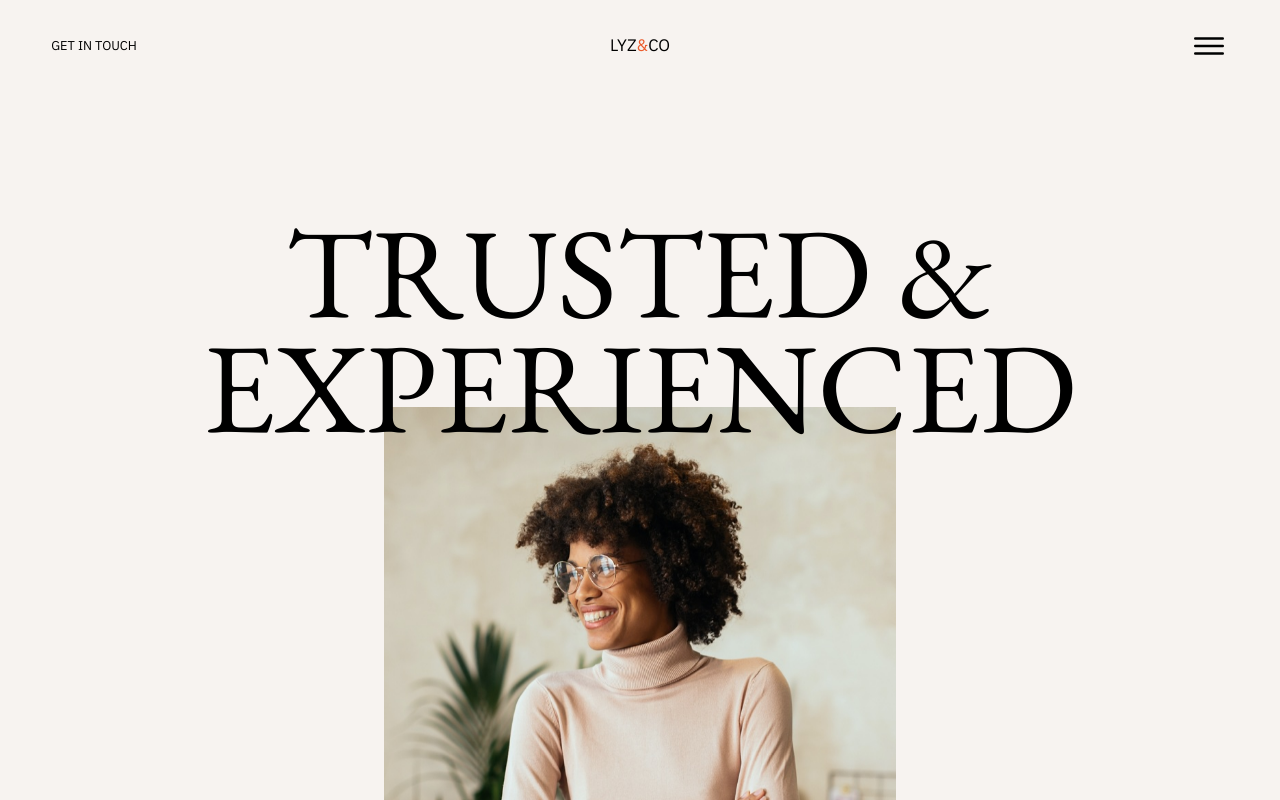
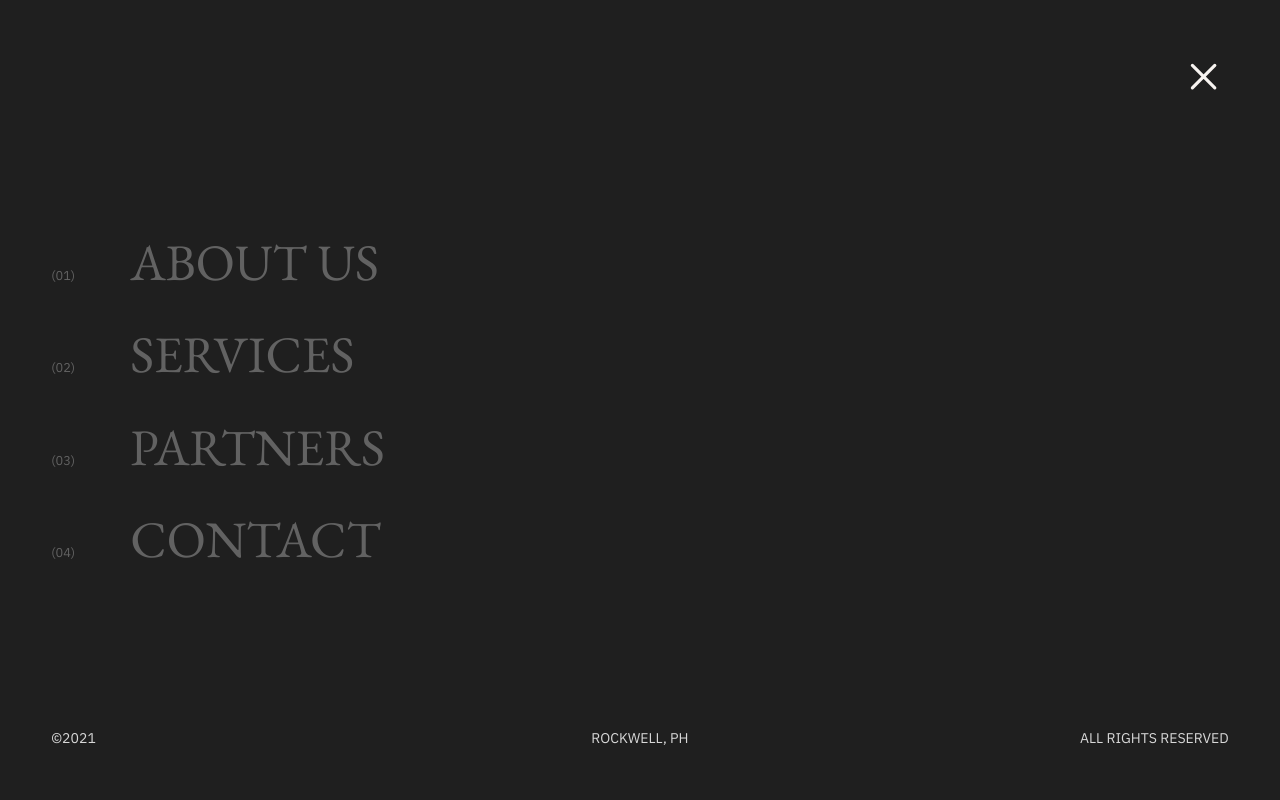
Before and after one commit to mercklyzer/Lyz-Co, a website: page index.html in a window 1280 px wide. Both pictures are taken after a click on the element 1208 px from the left and 45 px from the top of the page. Shown: the top 800 px of the page. Drawn offline with nearby package versions, Linux system fonts and the light colour scheme.

Commit message:
Add sidebar animation

```diff
--- a/app.js
+++ b/app.js
@@ -446,6 +446,69 @@ const enableContactOverlay = () => {
     close.addEventListener('click', hideContactOverlay)
 }
 
+const openSidebar = () => {
+    gsap.set('body', {overflow: 'hidden'})
+
+    let t1 = gsap.timeline()
+
+    t1.to('.sidebar', {
+        left: 0,
+        duration: 0.4
+    })
+    .from('.sidebar > .body', {
+        opacity: 0,
+        duration: 0.4
+    })
+}
+
+const closeSidebar = () => {
+    gsap.set('body', {overflow: 'auto'})
+
+    let t1 = gsap.timeline()
+
+    t1.to('.sidebar', {
+        left: '100%',
+        duration: 0.4
+    })
+}
+
+const enableSidebar = () => {
+    document.querySelector('#menu').addEventListener('click', () => {
+        openSidebar();
+    })
+
+    document.querySelector('.sidebar ion-icon').addEventListener('click', () => {
+        closeSidebar();
+    })
+
+    let bacgkroundImages = ['9310bc54', '7daf311a', '8f6da8bb', '48da48c6']
+
+    let sidebarItems = document.querySelectorAll('.sidebar > .body > .item-wrapper > .item-label')
+    sidebarItems.forEach((sidebarItem, i) => {
+
+        sidebarItem.addEventListener('mouseover', () => {
+            gsap.set('.sidebar > .section-preview', {
+                'background-image':`url(./images/${bacgkroundImages[i]}.jpg)`
+            })
+
+            gsap.to('.section-preview', {
+                width: '400px',
+                ease: Expo.easeInOut,
+                duration: 1
+            })
+        })
+
+        sidebarItem.addEventListener('mouseleave', () => {
+            gsap.to('.section-preview', {
+                width: 0,
+                ease: Expo.easeInOut,
+                duration: 1
+            })
+        })
+    })
+
+}
+
 // showIntroOverlay()
 showHero();
 showAbout();
@@ -455,3 +518,4 @@ darken();
 showContact();
 enableCircle();
 enableContactOverlay();
+enableSidebar();
--- a/index.html
+++ b/index.html
@@ -98,8 +98,45 @@
                 </div>
             </div>
         </div>
+    </section>
 
+    <section class="sidebar">
+        <div class="section-preview"></div>
+
+        <div class="header">
+            <ion-icon name="close-outline" id="sidebar-close"></ion-icon>
+        </div>
+
+        <div class="body">
+            <div class="item-wrapper">
+                <div class="counter">(01)</div>
+                <div class="item-label" data-text="ABOUT US">ABOUT US</div>
+            </div>
+
+            <div class="item-wrapper">
+                <div class="counter">(02)</div>
+                <div class="item-label" data-text="SERVICES">SERVICES</div>
+            </div>
+
+            <div class="item-wrapper">
+                <div class="counter">(03)</div>
+                <div class="item-label" data-text="PARTNERS">PARTNERS</div>
+            </div>
+
+            <div class="item-wrapper">
+                <div class="counter">(04)</div>
+                <div class="item-label" data-text="CONTACT">CONTACT</div>
+            </div>
+
+        </div>
+
+        <div class="footer">
+            <div>©2021</div>
+            <div>ROCKWELL, PH</div>
+            <div>ALL RIGHTS RESERVED</div>
+        </div>
     </section>
+
 
     <nav class="navbar">
         <div class="nav left">
@@ -109,7 +146,7 @@
             lyz<span>&</span>co
         </div>
         <div class="nav right">
-            <ion-icon name="menu-outline"></ion-icon>
+            <ion-icon name="menu-outline" id="menu"></ion-icon>
         </div>
     </nav>
 
--- a/style.css
+++ b/style.css
@@ -172,8 +172,114 @@ section.contact-overlay{
     font-family: 'IBM Plex Sans Arabic', sans-serif;
 }
 
+.sidebar{
+    position: fixed;
+    width: 100vw;
+    height: 100vh;
+    left: 100%;
+    top: 0;
+    padding: 4vw;
+    color: #f7f3f0;
+    background-color: #1f1f1f;
+    z-index: 100;
+    display: flex;
+    flex-direction: column;
+}
 
+.sidebar > .section-preview{
+    position: fixed;
+    top: 20%;
+    left: 60%;
+    height: 600px;
+    width: 0;
+    background: url('./images/9310bc54.jpg') no-repeat 50% 50%;
+    background-size: cover;
+    overflow: hidden;
+}
 
+.sidebar > .header,
+.sidebar > .footer{
+    flex-basis: 20%;
+    width: 100%;
+}
+
+.sidebar > .body{
+    display: flex;
+    flex-direction: column;
+    justify-content: center;
+    flex-basis: 60%;
+    width: 50%;
+}
+
+.sidebar > .body > .item-wrapper:not(:last-child){
+    margin-bottom: 2vw;
+}
+
+.sidebar > .body > .item-wrapper > .counter{
+    font-family: 'IBM Plex Sans Arabic', sans-serif;
+    font-size: 1vw;
+    display: inline-block;
+    color: rgba(255,255,255,0.3);
+}
+
+.sidebar > .body > .item-wrapper > .item-label{
+    display: inline-block;
+    font-family: 'EB Garamond', serif;
+    font-size: 4vw;
+    cursor: pointer;
+    position: relative;
+    color: rgba(255,255,255,0.3);
+}
+
+.sidebar > .body > .item-wrapper > .item-label:before{
+    color: #f7f3f0;
+    overflow: hidden;
+    white-space: nowrap;
+    position: absolute;
+    content: attr(data-text);
+    width: 0;
+    transition: all 1s cubic-bezier(0.84, 0, 0.08, 0.99);
+}
+
+.sidebar > .body > .item-wrapper > .item-label:hover:before{
+    width: 100%;
+}
+
+.sidebar > .body > .item-wrapper > .item-label:hover + .counter{
+    color: #f7f3f0;
+}
+
+.sidebar > .footer{
+    display: flex;
+    align-items: flex-end;
+    padding: 0;
+    width: 100%;
+}
+
+.sidebar > .footer > div{
+    flex-basis: 33.33%;
+}
+
+.sidebar > .footer > div:last-child{
+     display: flex;
+    justify-content: flex-end;
+}
+
+.sidebar > .footer > div:nth-child(2){
+    display: flex;
+    justify-content: center;
+}
+
+.sidebar > .header{
+    display: flex;
+    justify-content: flex-end;
+}
+
+.sidebar > .header > ion-icon{
+    width: 4vw;
+    height: 4vw;
+    cursor: pointer;
+}
 
 .header-wrapper{
     height: 5vw;
```
